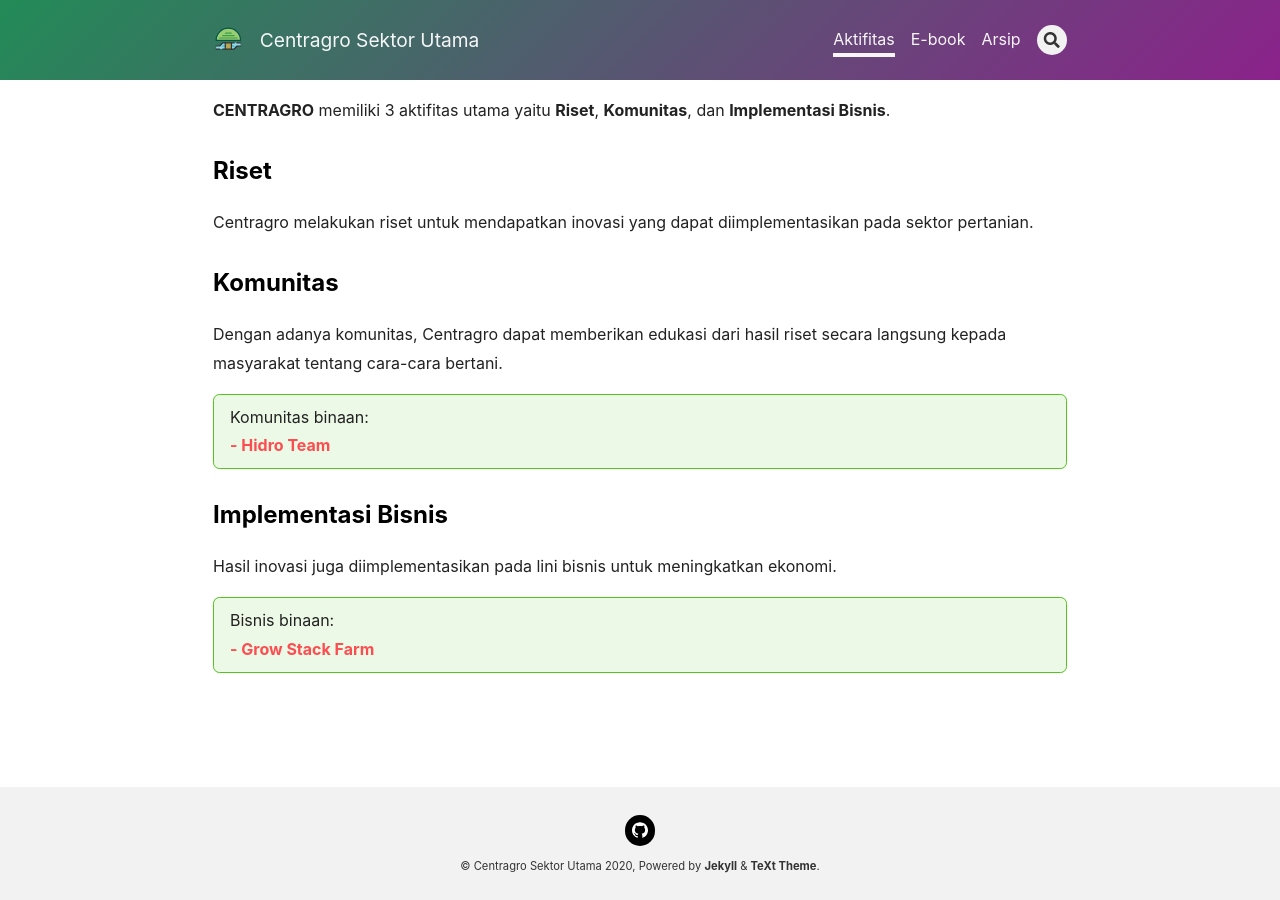
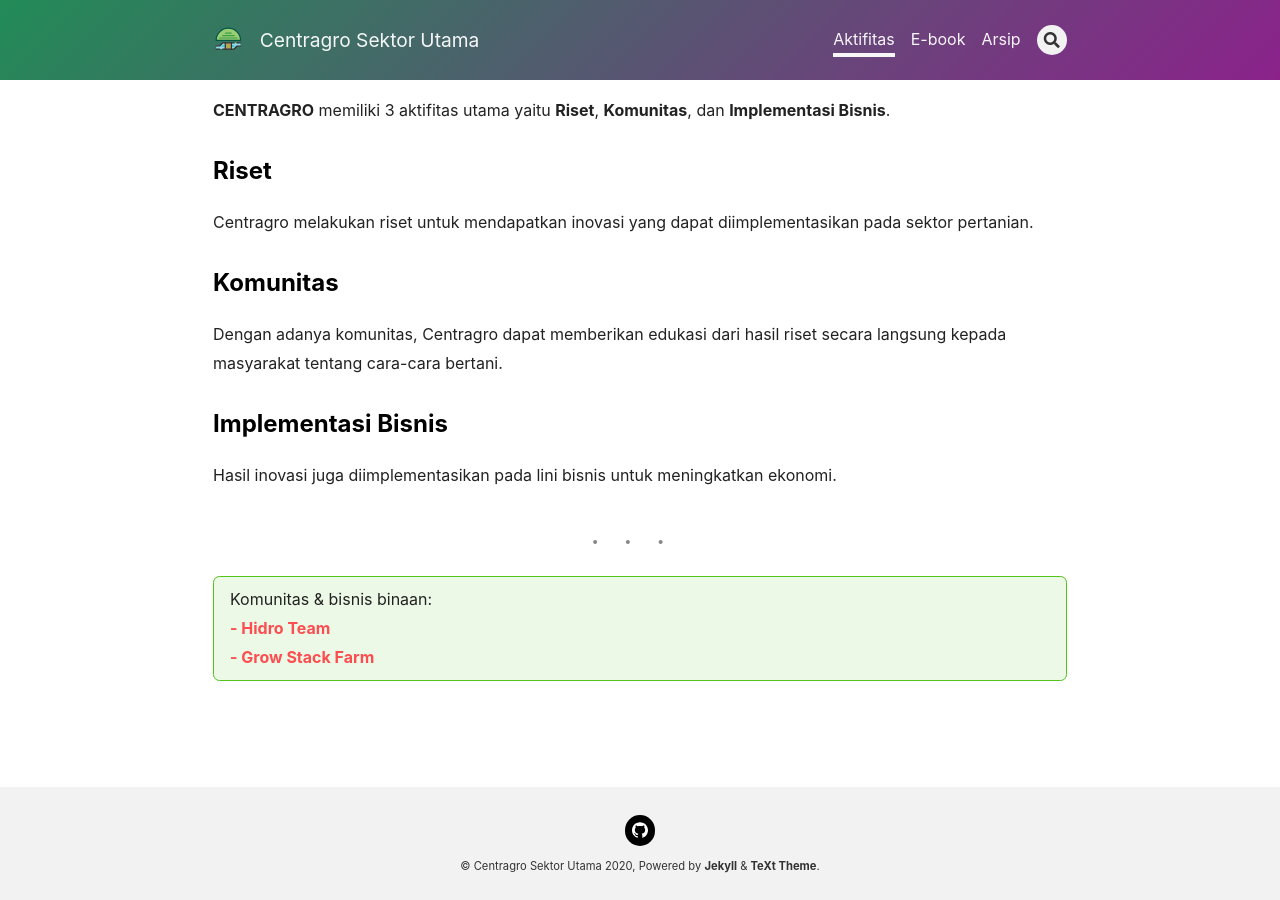
Before and after one commit to centragro/centragro.github.io, a Jekyll site: the page built from aktifitas.md, in a window 1280 px wide. Built offline with Jekyll 4.4.1, drawn with Linux system fonts in a browser that asks for light colours; nearby versions of some CDN libraries.

Commit message:
Update aktifitas.md

```diff
--- a/aktifitas.md
+++ b/aktifitas.md
@@ -18,14 +18,13 @@ Centragro melakukan riset untuk mendapatkan inovasi yang dapat diimplementasikan
 
 Dengan adanya komunitas, Centragro dapat memberikan edukasi dari hasil riset secara langsung kepada masyarakat tentang cara-cara bertani.
 
-Komunitas binaan:<br>
-[- Hidro Team](https://instagram.com/hidroteam_pdg)
-{:.success}
-
 ### Implementasi Bisnis
 
 Hasil inovasi juga diimplementasikan pada lini bisnis untuk meningkatkan ekonomi.
 
-Bisnis binaan:<br>
+<hr/>
+
+Komunitas & bisnis binaan:<br>
+[- Hidro Team](https://instagram.com/hidroteam_pdg) <br/>
 [- Grow Stack Farm](https://instagram.com/gstackfarm)
 {:.success}
```
